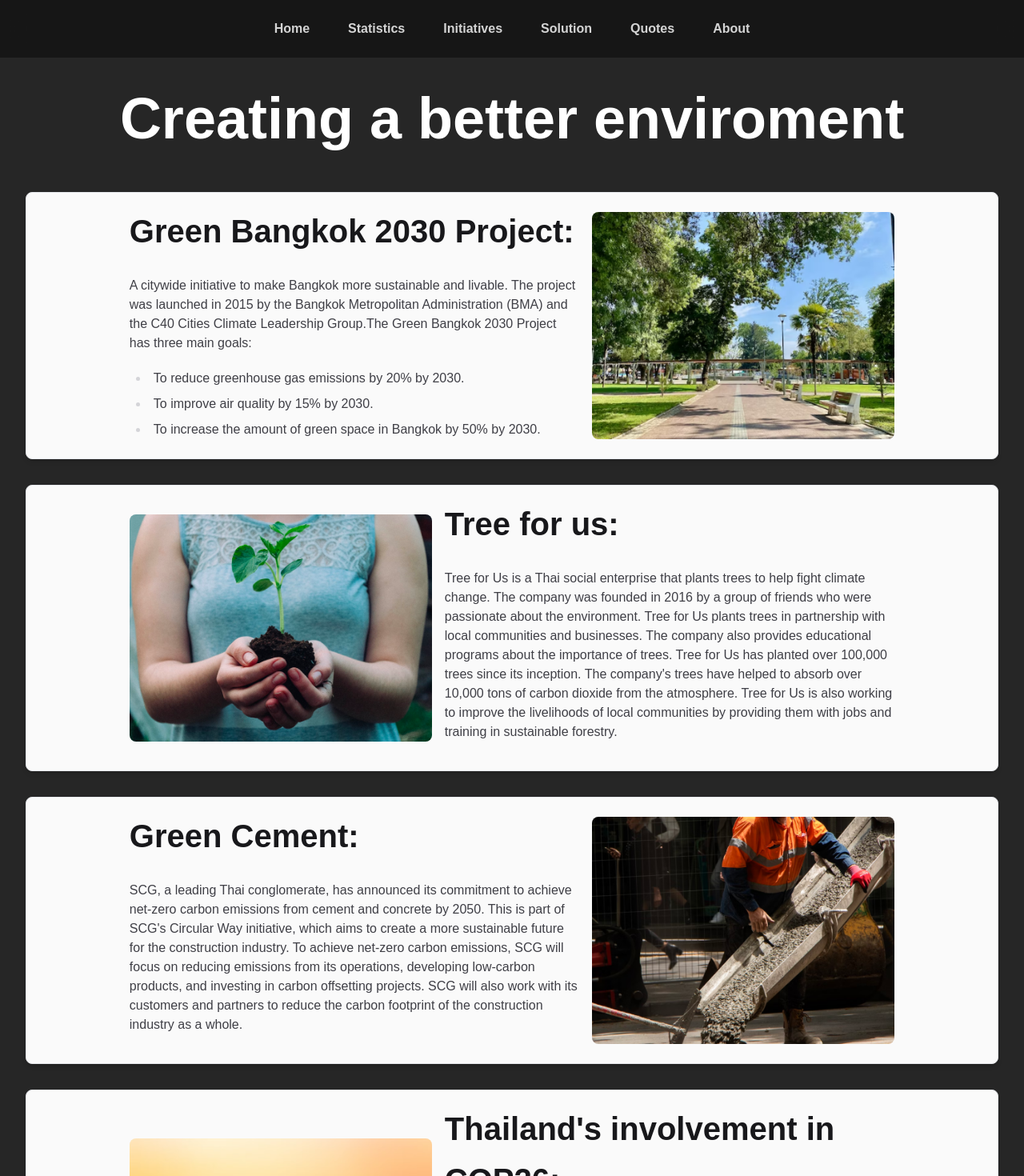
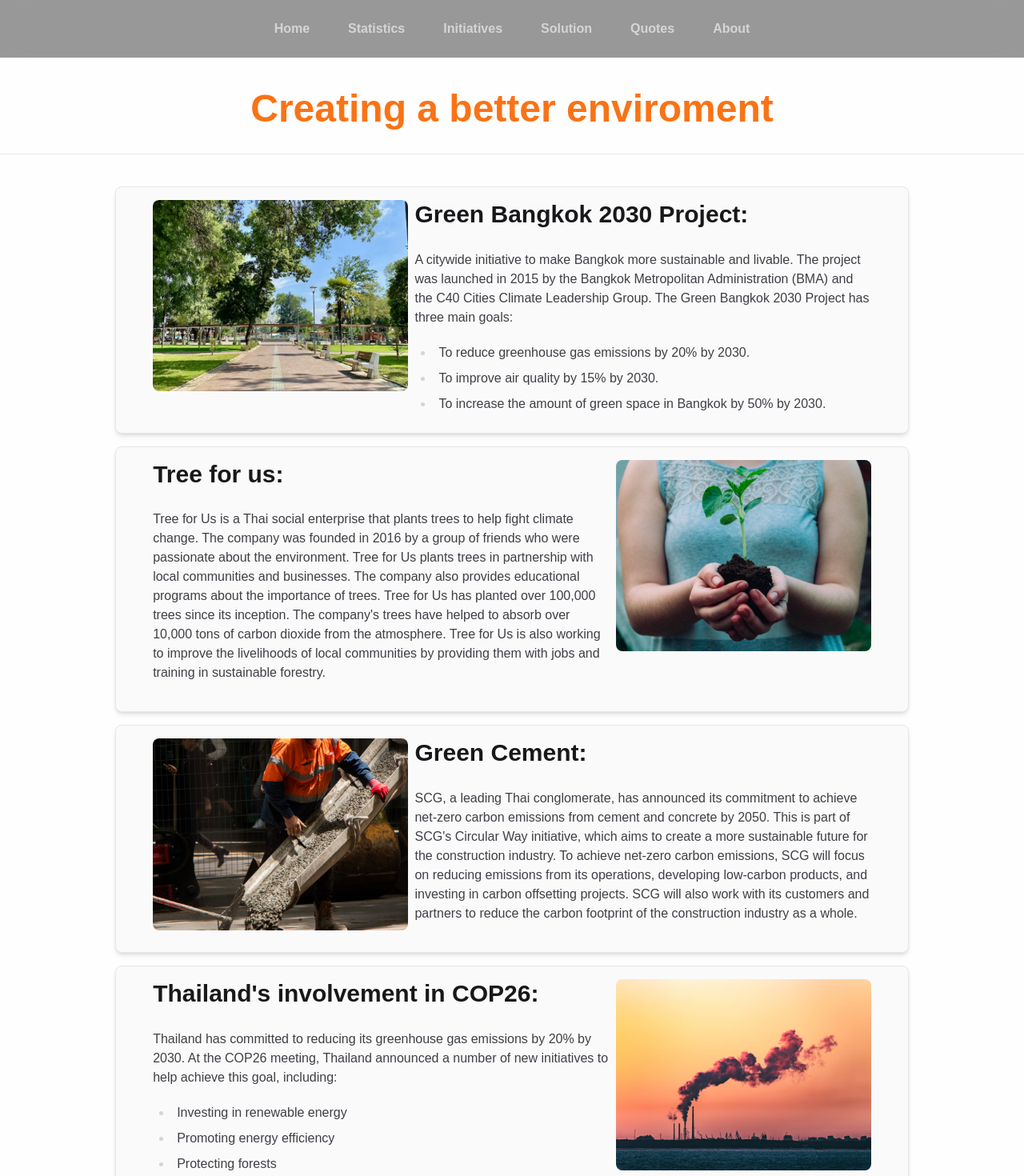
Before and after one commit to owo93/sk-sdg-13, a Next.js app: page /action/environment in a window 1280 px wide. Shown: the top 1470 px of the page at 80% size. Built offline with nearby package versions, Linux system fonts and the light colour scheme.

Commit message:
Styling of page routes

```diff
--- a/components/Card.js
+++ b/components/Card.js
@@ -41,47 +41,26 @@ export default function Card({ title, body, actions }) {
 }
 
 export function ImageCard({ title, body, bullet, image, varient }) {
+  const isTextRight = varient === "text_right";
+
   return (
-    <div className="px-8 py-4">
-      {varient == "text_left" && (
-        <div className="min-h-300 flex items-center justify-center self-start rounded-lg border border-gray-200 bg-neutral-50 p-4 shadow-md">
-          <article className="prose prose-zinc w-8/12 px-2">
-            <h3 className="text-[40px] font-bold">{title}</h3>
-            <p className="text-base">{body}</p>
-            <ul className="list-disc pl-6">
-              {bullet?.map((item, index) => (
-                <li
-                  key={index}
-                  className="text-base">
-                  {item}
-                </li>
-              ))}
-            </ul>
-          </article>
-          <div className="w-4/12 px-2">
+    <div className="mx-auto mb-4 max-w-screen-lg px-4">
+      <div
+        className={`min-h-300 flex flex-col justify-center rounded-lg border border-gray-200 bg-neutral-50 p-4 shadow-md ${
+          isTextRight ? "lg:flex-row-reverse" : "lg:flex-row"
+        }`}>
+        <div className="w-full pb-2 lg:w-4/12">
           <Image
             src={image}
             alt={title}
-              width={440}
-              height={330}
-              className="rounded-lg"
+            className="h-auto w-full rounded-lg"
           />
         </div>
-        </div>
-      )}
-      {varient == "text_right" && (
-        <div className="min-h-300 flex items-center justify-center self-start rounded-lg border border-gray-200 bg-neutral-50 p-4 shadow-md">
-          <div className="w-4/12 px-2">
-            <Image
-              src={image}
-              alt={title}
-              width={440}
-              height={330}
-              className="rounded-lg"
-            />
-          </div>
-          <article className="prose prose-zinc w-8/12 px-2">
-            <h3 className="text-[40px] font-bold">{title}</h3>
+        <article
+          className={`lg:w-8/12" prose prose-zinc w-full ${
+            isTextRight ? "pr-2" : "pl-2"
+          }`}>
+          <h1 className="text-3xl font-bold">{title}</h1>
           <p className="text-base">{body}</p>
           <ul className="list-disc pl-6">
             {bullet?.map((item, index) => (
@@ -94,7 +73,6 @@ export function ImageCard({ title, body, bullet, image, varient }) {
           </ul>
         </article>
       </div>
-      )}
     </div>
   );
 }
--- a/pages/action/environment.js
+++ b/pages/action/environment.js
@@ -1,65 +1,74 @@
+import { ImageCard } from "@/components/Card";
 import Layout from "@/components/layout";
-import { ImageCard } from "@/components/Card";
+import Head from "next/head";
 import Environment1 from "../../public/images/environment/environment1.png";
 import Environment2 from "../../public/images/environment/environment2.png";
 import Environment3 from "../../public/images/environment/environment3.png";
 import Environment4 from "../../public/images/environment/environment4.png";
 
+const environmentData = [
+  {
+    title: "Green Bangkok 2030 Project:",
+    body: "A citywide initiative to make Bangkok more sustainable and livable. The project was launched in 2015 by the Bangkok Metropolitan Administration (BMA) and the C40 Cities Climate Leadership Group. The Green Bangkok 2030 Project has three main goals:",
+    bullet: [
+      "To reduce greenhouse gas emissions by 20% by 2030.",
+      "To improve air quality by 15% by 2030.",
+      "To increase the amount of green space in Bangkok by 50% by 2030.",
+    ],
+    image: Environment1,
+    varient: "text_left",
+  },
+  {
+    title: "Tree for us:",
+    body: "Tree for Us is a Thai social enterprise that plants trees to help fight climate change. The company was founded in 2016 by a group of friends who were passionate about the environment. Tree for Us plants trees in partnership with local communities and businesses. The company also provides educational programs about the importance of trees. Tree for Us has planted over 100,000 trees since its inception. The company's trees have helped to absorb over 10,000 tons of carbon dioxide from the atmosphere. Tree for Us is also working to improve the livelihoods of local communities by providing them with jobs and training in sustainable forestry.",
+    image: Environment2,
+    varient: "text_right",
+  },
+  {
+    title: "Green Cement:",
+    body: "SCG, a leading Thai conglomerate, has announced its commitment to achieve net-zero carbon emissions from cement and concrete by 2050. This is part of SCG's Circular Way initiative, which aims to create a more sustainable future for the construction industry. To achieve net-zero carbon emissions, SCG will focus on reducing emissions from its operations, developing low-carbon products, and investing in carbon offsetting projects. SCG will also work with its customers and partners to reduce the carbon footprint of the construction industry as a whole.",
+    image: Environment3,
+    varient: "text_left",
+  },
+  {
+    title: "Thailand's involvement in COP26:",
+    body: "Thailand has committed to reducing its greenhouse gas emissions by 20% by 2030. At the COP26 meeting, Thailand announced a number of new initiatives to help achieve this goal, including:",
+    bullet: [
+      "Investing in renewable energy",
+      "Promoting energy efficiency",
+      "Protecting forests",
+      "Supporting climate-resilient agriculture",
+    ],
+    image: Environment4,
+    varient: "text_right",
+  },
+];
+
 export default function Environment() {
   return (
     <Layout>
-      <div className="-mt-20 bg-neutral-800">
+      <Head>
+        <title>Environment</title>
+      </Head>
+      <div className="-mt-20">
         <div className="items-center py-10">
-          <h1 className="pt-20 text-center text-7xl font-extrabold text-white">
+          <h1 className="pt-20 text-center text-5xl font-extrabold text-orange-500">
             Creating a better enviroment
           </h1>
+          <hr className="mt-8" />
         </div>
-        <ImageCard
-          title={"Green Bangkok 2030 Project:"}
-          body={
-            "A citywide initiative to make Bangkok more sustainable and livable. The project was launched in 2015 by the Bangkok Metropolitan Administration (BMA) and the C40 Cities Climate Leadership Group.The Green Bangkok 2030 Project has three main goals:"
-          }
-          bullet={[
-            "To reduce greenhouse gas emissions by 20% by 2030.",
-            "To improve air quality by 15% by 2030.",
-            "To increase the amount of green space in Bangkok by 50% by 2030.",
-          ]}
-          image={Environment1}
-          varient={"text_left"}
-        />
 
-        <ImageCard
-          title={"Tree for us:"}
-          body={
-            "Tree for Us is a Thai social enterprise that plants trees to help fight climate change. The company was founded in 2016 by a group of friends who were passionate about the environment. Tree for Us plants trees in partnership with local communities and businesses. The company also provides educational programs about the importance of trees. Tree for Us has planted over 100,000 trees since its inception. The company's trees have helped to absorb over 10,000 tons of carbon dioxide from the atmosphere. Tree for Us is also working to improve the livelihoods of local communities by providing them with jobs and training in sustainable forestry."
-          }
-          image={Environment2}
-          varient={"text_right"}
-        />
-
-        <ImageCard
-          title={"Green Cement:"}
-          body={
-            "SCG, a leading Thai conglomerate, has announced its commitment to achieve net-zero carbon emissions from cement and concrete by 2050. This is part of SCG's Circular Way initiative, which aims to create a more sustainable future for the construction industry. To achieve net-zero carbon emissions, SCG will focus on reducing emissions from its operations, developing low-carbon products, and investing in carbon offsetting projects. SCG will also work with its customers and partners to reduce the carbon footprint of the construction industry as a whole."
-          }
-          image={Environment3}
-          varient={"text_left"}
-        />
-
-        <ImageCard
-          title={"Thailand's involvement in COP26:"}
-          body={
-            "Thailand has committed to reducing its greenhouse gas emissions by 20% by 2030. At the COP26 meeting, Thailand announced a number of new initiatives to help achieve this goal, including:"
-          }
-          bullet={[
-            "Investing in renewable energy",
-            "Promoting energy efficiency",
-            "Protecting forests",
-            "Supporting climate-resilient agriculture",
-          ]}
-          image={Environment4}
-          varient={"text_right"}
-        />
+        {environmentData.map((data, index) => (
+          <ImageCard
+            key={index}
+            title={data.title}
+            body={data.body}
+            bullet={data.bullet}
+            image={data.image}
+            varient={data.varient}
+          />
+        ))}
+        <hr className="mt-8" />
       </div>
     </Layout>
   );
--- a/pages/action/layout.js
+++ b/pages/action/layout.js
@@ -1,5 +1,6 @@
 import Footer from "@/components/Footer";
 import NavBar from "@/components/NavBar";
+import Head from "next/head";
 
 export default function Layout({ children }) {
   return (
--- a/pages/action/waste.js
+++ b/pages/action/waste.js
@@ -1,59 +1,68 @@
-import Layout from "/pages/action/layout";
 import { ImageCard } from "@/components/Card";
+import Head from "next/head";
 import Waste1 from "../../public/images/waste/waste1.png";
 import Waste2 from "../../public/images/waste/waste2.png";
 import Waste3 from "../../public/images/waste/waste3.png";
 import Waste4 from "../../public/images/waste/waste4.png";
+import Layout from "/pages/action/layout";
+
+const wasteData = [
+  {
+    title: "Trash Lucky:",
+    body: "Trash Lucky is a recycling program in Thailand that incentivizes people to recycle by giving them raffle tickets for prizes, such as gold or shopping vouchers. When people sort and donate their recyclables to Trash Lucky, they earn raffle tickets based on the amount of plastic, paper, glass, or metal they recycle. Trash Lucky then sells the recyclables to recyclers and uses part of the income to fund raffle prizes. Trash Lucky has been successful in engaging people in recycling. The company has recycled over 100 tons of waste and has given away over 1,000 prizes. Trash Lucky is also working with businesses and communities to promote recycling.",
+    image: Waste1,
+    varient: "text_left",
+  },
+  {
+    title: "Green Bangkok 2030 Project:",
+    body: "A citywide initiative to make Bangkok more sustainable and livable. The project was launched in 2015 by the Bangkok Metropolitan Administration (BMA) and the C40 Cities Climate Leadership Group. The Green Bangkok 2030 Project has three main goals:",
+    bullet: [
+      "To reduce greenhouse gas emissions by 20% by 2030.",
+      "To improve air quality by 15% by 2030.",
+      "To increase the amount of green space in Bangkok by 50% by 2030.",
+    ],
+    image: Waste2,
+    varient: "text_right",
+  },
+  {
+    title: "National Zero Waste Action Plan:",
+    body: "The National Zero Waste Action Plan is a government initiative that aims to reduce waste in Thailand by 50% by 2030. The plan includes a number of measures, such as increasing recycling rates, reducing single-use plastics, and promoting composting. The NZWAP is a comprehensive plan that aims to address the root causes of waste in Thailand. The plan is ambitious, but it is achievable with the support of the government, businesses, and the public. NZWAP is a promising initiative that has the potential to make a significant impact on the environment and the quality of life in Thailand.",
+    image: Waste3,
+    varient: "text_left",
+  },
+  {
+    title: "Pollution Control Department (PCD):",
+    body: "The Pollution Control Department (PCD) is a government agency under the Ministry of Natural Resources and Environment (MONRE) of Thailand. The PCD is responsible for regulating air pollution, water pollution, and solid waste management in Thailand. The PCD is a key player in the government's efforts to reduce waste in Thailand. The PCD's programs and enforcement efforts are making a difference in reducing waste and raising awareness about the importance of sustainability.",
+    image: Waste4,
+    varient: "text_right",
+  },
+];
 
 export default function Waste() {
   return (
     <Layout>
-      <div className="-mt-20 bg-neutral-800">
+      <Head>
+        <title>Waste Management</title>
+      </Head>
+      <div className="-mt-20">
         <div className="items-center py-10">
-          <h1 className="pt-20 text-center text-7xl font-extrabold text-white">
-            Waste management
+          <h1 className="pt-20 text-center text-5xl font-extrabold text-orange-500">
+            Waste Management
           </h1>
+          <hr className="mt-8" />
         </div>
-        <ImageCard
-          title={"Trash Lucky:"}
-          body={
-            "Trash Lucky is a recycling program in Thailand that incentivizes people to recycle by giving them raffle tickets for prizes, such as gold or shopping vouchers. When people sort and donate their recyclables to Trash Lucky, they earn raffle tickets based on the amount of plastic, paper, glass, or metal they recycle. Trash Lucky then sells the recyclables to recyclers and uses part of the income to fund raffle prizes. Trash Lucky has been successful in engaging people in recycling. The company has recycled over 100 tons of waste and has given away over 1,000 prizes. Trash Lucky is also working with businesses and communities to promote recycling."
-          }
-          image={Waste1}
-          varient={"text_left"}
-        />
 
-        <ImageCard
-          title={"Green Bangkok 2030 Project:"}
-          body={
-            "A citywide initiative to make Bangkok more sustainable and livable. The project was launched in 2015 by the Bangkok Metropolitan Administration (BMA) and the C40 Cities Climate Leadership Group. The Green Bangkok 2030 Project has three main goals:"
-          }
-          bullet={[
-            "To reduce greenhouse gas emissions by 20% by 2030.",
-            "To improve air quality by 15% by 2030.",
-            "To increase the amount of green space in Bangkok by 50% by 2030.",
-          ]}
-          image={Waste2}
-          varient={"text_right"}
-        />
-
-        <ImageCard
-          title={"National Zero Waste Action Plan:"}
-          body={
-            "The National Zero Waste Action Plan is a government initiative that aims to reduce waste in Thailand by 50% by 2030. The plan includes a number of measures, such as increasing recycling rates, reducing single-use plastics, and promoting composting. The NZWAP is a comprehensive plan that aims to address the root causes of waste in Thailand. The plan is ambitious, but it is achievable with the support of the government, businesses, and the public. NZWAP is a promising initiative that has the potential to make a significant impact on the environment and the quality of life in Thailand."
-          }
-          image={Waste3}
-          varient={"text_left"}
-        />
-
-        <ImageCard
-          title={"Pollution Control Department (PCD):"}
-          body={
-            "The Pollution Control Department (PCD) is a government agency under the Ministry of Natural Resources and Environment (MONRE) of Thailand. The PCD is responsible for regulating air pollution, water pollution, and solid waste management in Thailand. The PCD is a key player in the government's efforts to reduce waste in Thailand. The PCD's programs and enforcement efforts are making a difference in reducing waste and raising awareness about the importance of sustainability."
-          }
-          image={Waste4}
-          varient={"text_right"}
-        />
+        {wasteData.map((data, index) => (
+          <ImageCard
+            key={index}
+            title={data.title}
+            body={data.body}
+            bullet={data.bullet}
+            image={data.image}
+            varient={data.varient}
+          />
+        ))}
+        <hr className="mt-8" />
       </div>
     </Layout>
   );
```
Also changed, not shown: pages/action/energy.js (+58 -58 lines). Lines whose indentation alone changed are shown as unchanged.
